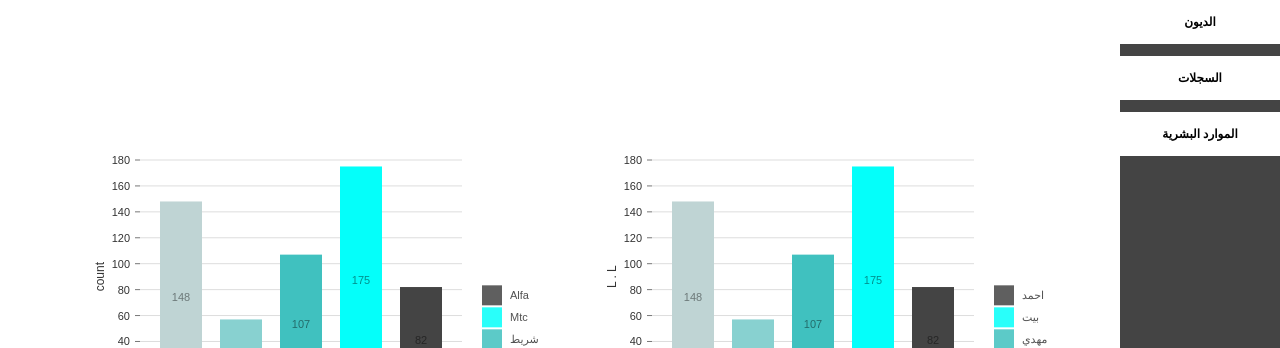
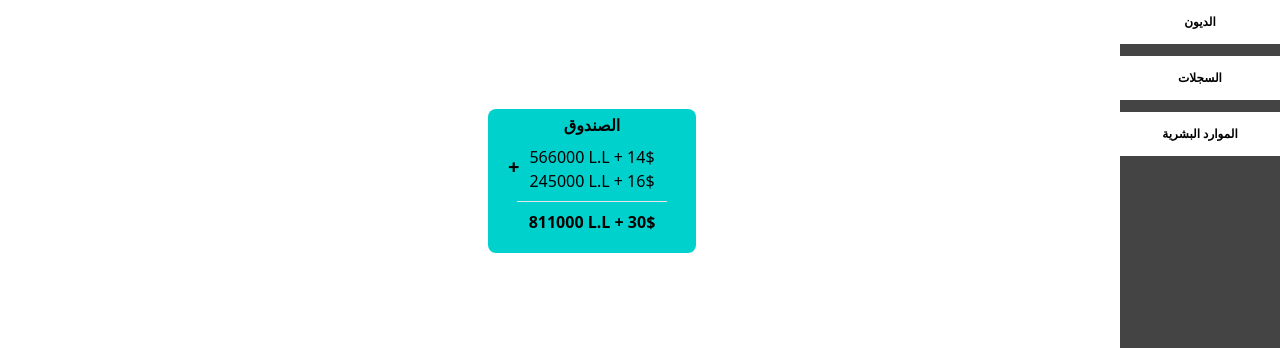
Before and after one commit to aliShouman0/electro-sat, a React (Create React App) app in the folder electro-sat/: page /dashboard in a window 1280 px wide. Shown: the part 264-612 px from the top of the page. Built offline with nearby package versions, Linux system fonts and the light colour scheme.

Commit message:
Frontend:Adding infobox

```diff
--- a/electro-sat/src/pages/Dashboard/Dashboard.jsx
+++ b/electro-sat/src/pages/Dashboard/Dashboard.jsx
@@ -4,6 +4,7 @@ import { ResponsivePie } from "@nivo/pie";
 import { ResponsiveCalendar } from "@nivo/calendar";
 import { calendarData, data, data2, expenses } from "./mockData";
 import CustomResponsiveBar from "../../components/CustomResponsiveBar/CustomResponsiveBar";
+import InfoBox from "../../components/InfoBox/InfoBox";
 
 function Dashboard() {
   return (
@@ -35,6 +36,17 @@ function Dashboard() {
               },
             ]}
           />
+        </div>
+        <div className="w-full h-1/3 flex flex-wrap items-center justify-center">
+          <InfoBox
+            title={"الصندوق"}
+            oldTotalUSD={14}
+            todayTotalUDS={16}
+            oldTotalLira={566000}
+            todayTotalLira={245000}
+            data={false}
+          />
+          {/* <InfoBox title={"مبيعات اليوم"} data={[145000, 84]} /> */}
         </div>
         <div className="h-1/2 w-1/2 mt-10">
           <CustomResponsiveBar
```
